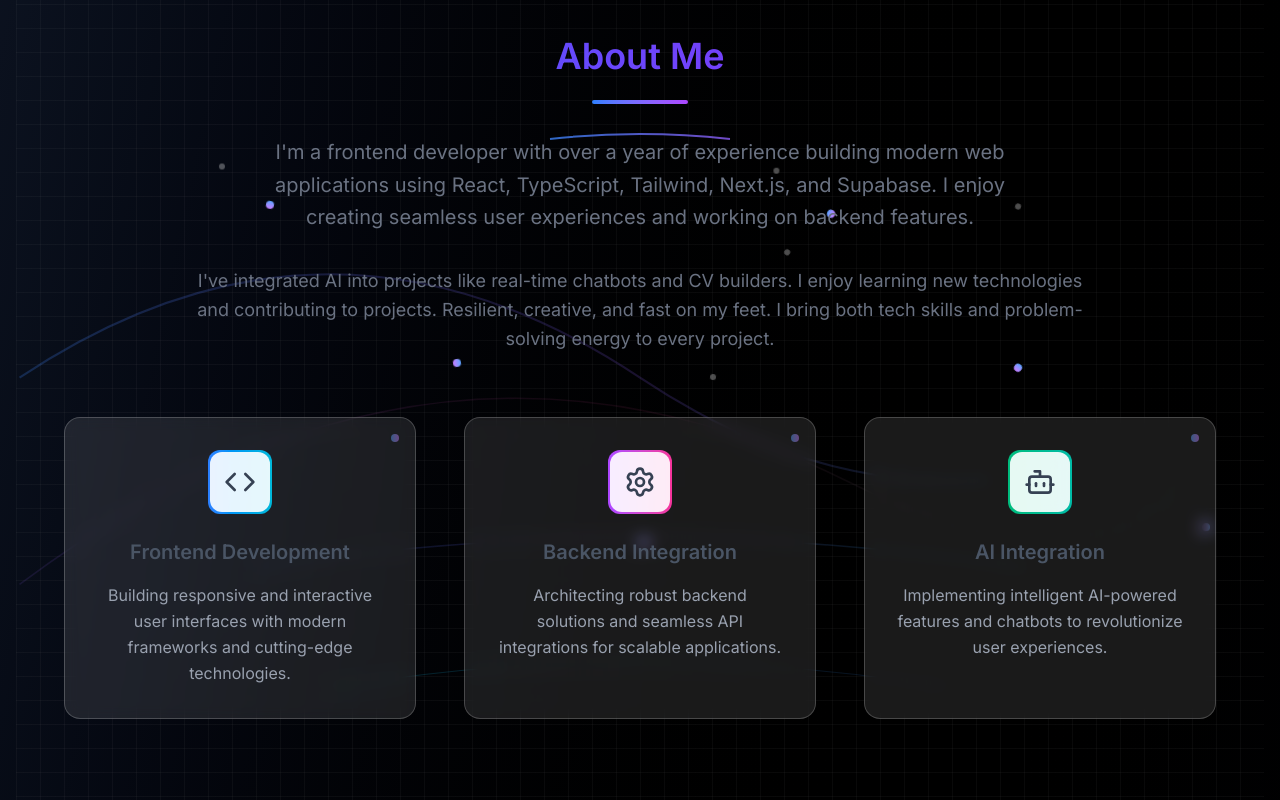
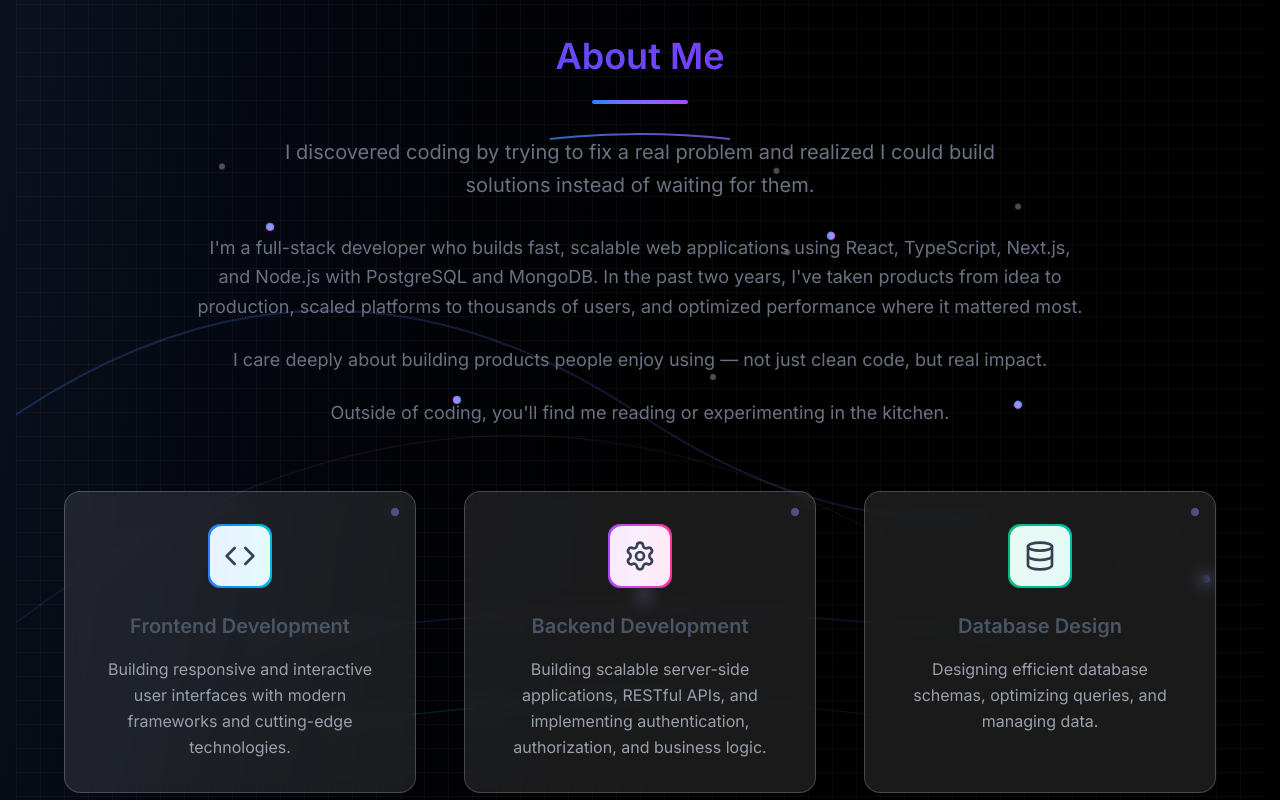
Before and after one commit to Stephen-Ogunjobi/portfolio, a React (Vite) app: page / in a window 1280 px wide. Shown: the part 860-1660 px from the top of the page. Built offline with nearby package versions, Linux system fonts and the light colour scheme.

Commit message:
fix: about me section

```diff
--- a/src/pages/About.tsx
+++ b/src/pages/About.tsx
@@ -1,5 +1,5 @@
 import { useEffect, useState } from "react";
-import { Code, Settings, Bot } from "lucide-react";
+import { Code, Settings, Database } from "lucide-react";
 
 export default function About() {
   const [isVisible, setIsVisible] = useState({
@@ -39,17 +39,17 @@ export default function About() {
       gradient: "from-blue-500 to-cyan-500",
     },
     {
-      title: "Backend Integration",
+      title: "Backend Development",
       description:
-        "Architecting robust backend solutions and seamless API integrations for scalable applications.",
+        "Building scalable server-side applications, RESTful APIs, and implementing authentication, authorization, and business logic.",
       icon: Settings,
       gradient: "from-purple-500 to-pink-500",
     },
     {
-      title: "AI Integration",
+      title: "Database Design",
       description:
-        "Implementing intelligent AI-powered features and chatbots to revolutionize user experiences.",
-      icon: Bot,
+        "Designing efficient database schemas, optimizing queries, and managing data.",
+      icon: Database,
       gradient: "from-emerald-500 to-teal-500",
     },
   ];
@@ -222,14 +222,12 @@ export default function About() {
                 : "opacity-0 translate-y-8"
             }`}
           >
-            I'm a frontend developer with over a year of experience building
-            modern web applications using React, TypeScript, Tailwind, Next.js,
-            and Supabase. I enjoy creating seamless user experiences and working
-            on backend features.
+            I discovered coding by trying to fix a real problem and realized I
+            could build solutions instead of waiting for them.
           </p>
         </div>
 
-        <div className="mb-16">
+        <div className="mb-16 space-y-6">
           <p
             id="paragraph2"
             className={`text-lg text-gray-500 text-center max-w-4xl mx-auto leading-relaxed transition-all duration-1000 transform ${
@@ -239,10 +237,35 @@ export default function About() {
             }`}
             style={{ transitionDelay: "200ms" }}
           >
-            I've integrated AI into projects like real-time chatbots and CV
-            builders. I enjoy learning new technologies and contributing to
-            projects. Resilient, creative, and fast on my feet. I bring both
-            tech skills and problem-solving energy to every project.
+            I'm a full-stack developer who builds fast, scalable web
+            applications using React, TypeScript, Next.js, and Node.js with
+            PostgreSQL and MongoDB. In the past two years, I've taken products
+            from idea to production, scaled platforms to thousands of users, and
+            optimized performance where it mattered most.
+          </p>
+
+          <p
+            className={`text-lg text-gray-500 text-center max-w-4xl mx-auto leading-relaxed transition-all duration-1000 transform ${
+              isVisible.paragraph2
+                ? "opacity-100 translate-y-0"
+                : "opacity-0 translate-y-8"
+            }`}
+            style={{ transitionDelay: "400ms" }}
+          >
+            I care deeply about building products people enjoy using — not just
+            clean code, but real impact.
+          </p>
+
+          <p
+            className={`text-lg text-gray-500 text-center max-w-4xl mx-auto leading-relaxed transition-all duration-1000 transform ${
+              isVisible.paragraph2
+                ? "opacity-100 translate-y-0"
+                : "opacity-0 translate-y-8"
+            }`}
+            style={{ transitionDelay: "600ms" }}
+          >
+            Outside of coding, you'll find me reading or experimenting in the
+            kitchen.
           </p>
         </div>
 
```
Also changed, not shown: public/resumerankr-mockup.png (added).
